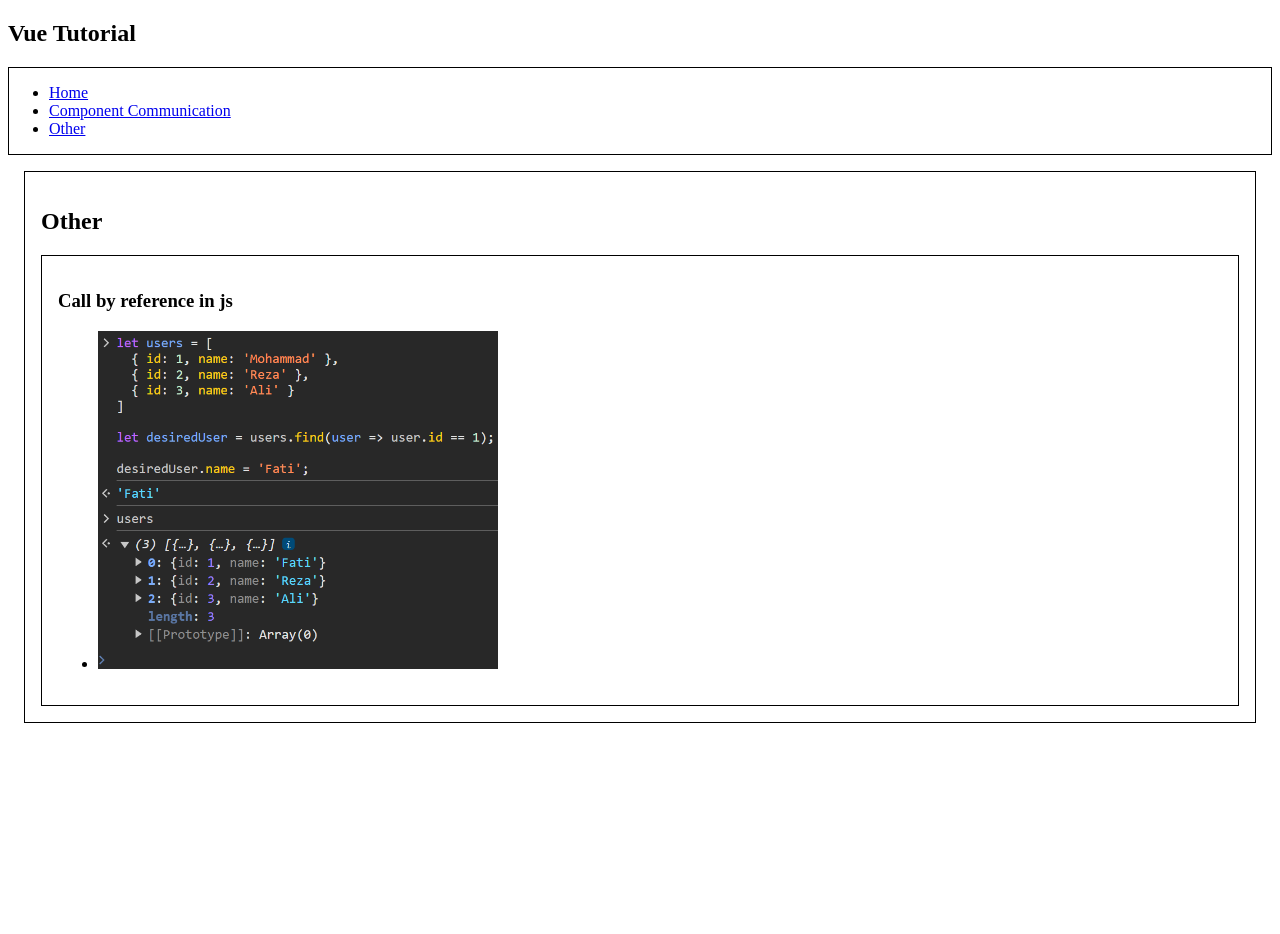
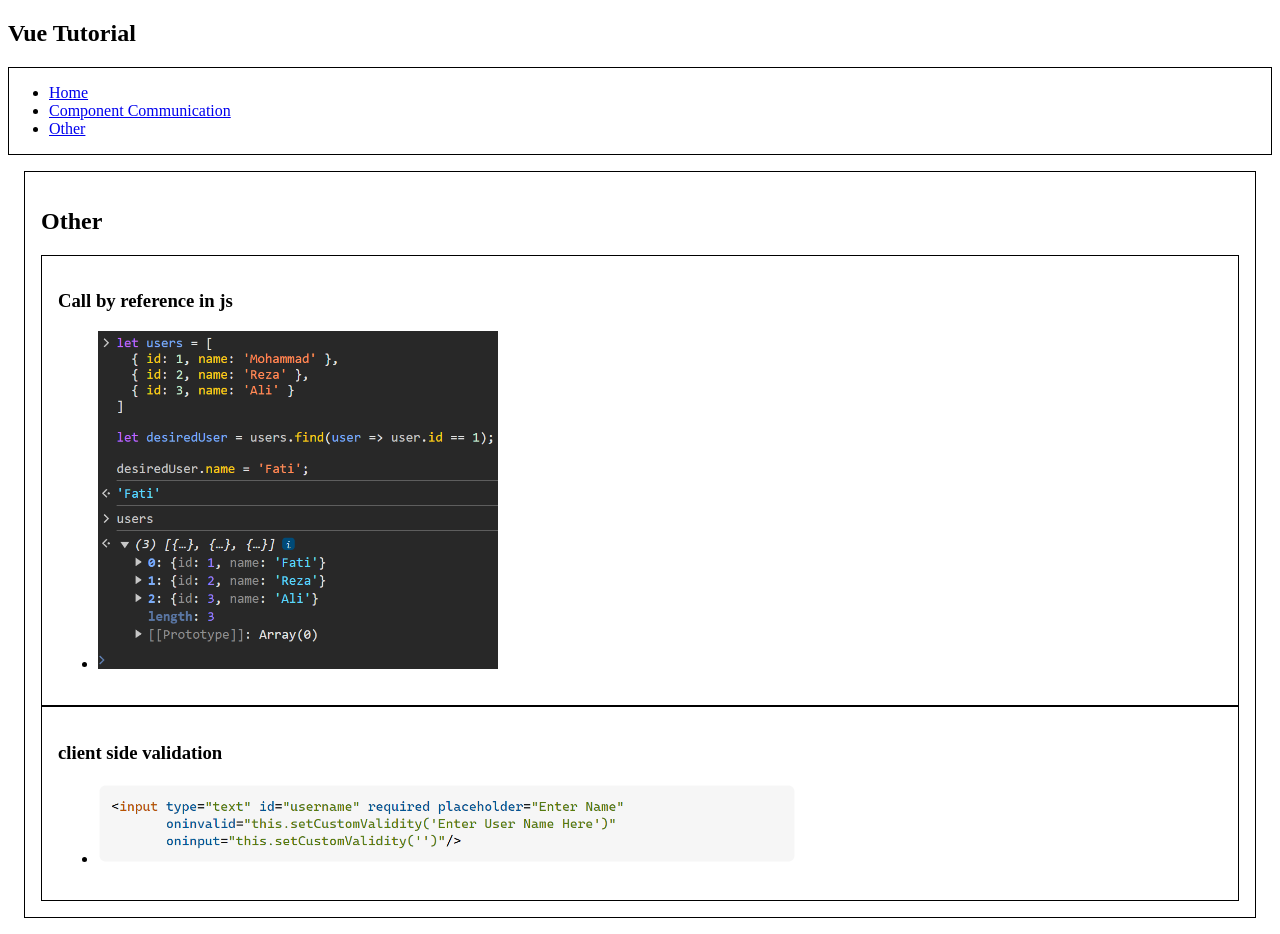
Before and after one commit to MohammadFAHssn/V_u_e, a Vue app in the folder vue-project/: page /other in a window 1280 px wide. Before the commit the page ends 800 px from the top, so only its background shows below. Built offline with nearby package versions, Linux system fonts and the light colour scheme.

Commit message:
client side validation

```diff
--- a/vue-project/src/components/Other/Other.vue
+++ b/vue-project/src/components/Other/Other.vue
@@ -8,7 +8,14 @@
   <section class="tip">
     <h3>Call by reference in js</h3>
     <ul>
-      <li><img src="./call-by-reference.png" width="400px" /></li>
+      <li><img src="/src/assets/images/call-by-reference.png" width="400px" /></li>
+    </ul>
+  </section>
+
+  <section class="tip">
+    <h3>client side validation</h3>
+    <ul>
+      <li><img src="/src/assets/images/client-side-validation.png" width="700px" /></li>
     </ul>
   </section>
 </template>
```
Also changed, not shown: vue-project/src/assets/images/call-by-reference.png (renamed from vue-project/src/components/Other/call-by-reference.png), vue-project/src/assets/images/client-side-validation.png (added).
